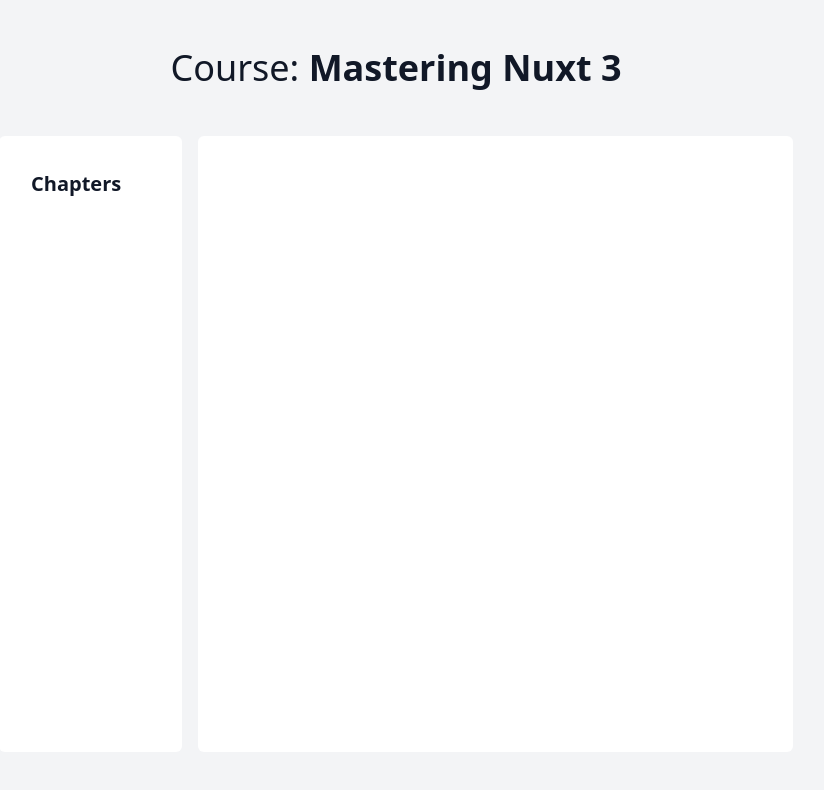
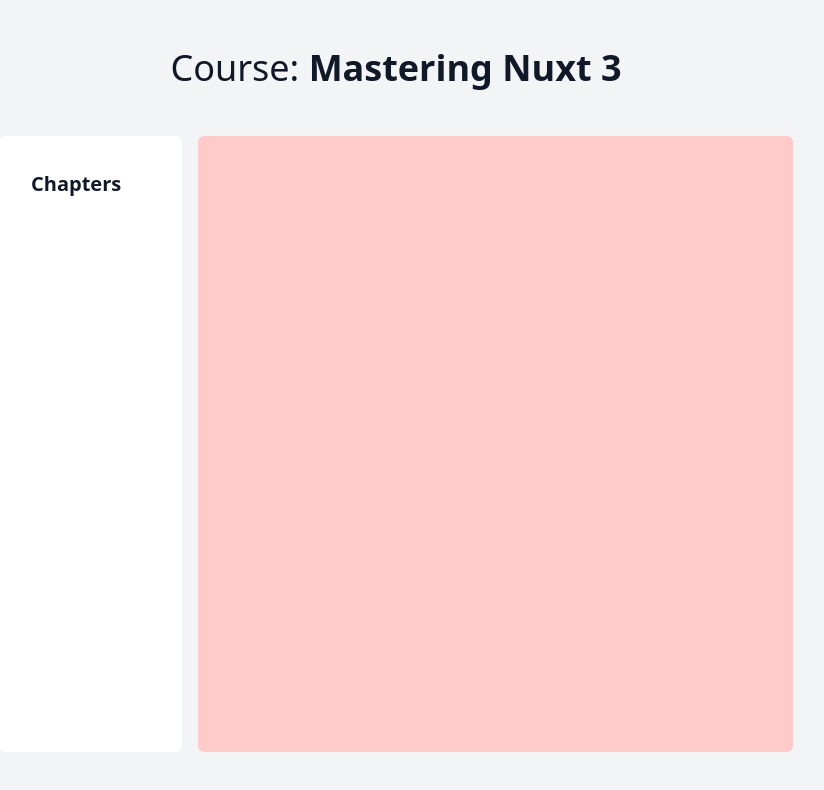
Before and after one commit to akhfih/learn-mastering-nuxt3, a Nuxt app: page /course in a window 1280 px wide. Shown: the top 790 px of the page, without its empty margins (244-1068 px from the left). Built offline with nearby package versions, Linux system fonts and the light colour scheme.

Commit message:
1-4 dynamic routes

```diff
--- a/pages/course.vue
+++ b/pages/course.vue
@@ -19,7 +19,7 @@
         <!-- All the lessons for the course listed here -->
       </div>
 
-      <div class="prose p-12 bg-white rounded-md w-[65ch]">
+      <div class="prose p-12 bg-red-200 rounded-md w-[65ch]">
         <NuxtPage />
       </div>
     </div>
--- /dev/null
+++ b/pages/course/chapter/[chapterSlug]/lesson/[lessonSlug].vue
@@ -0,0 +1,6 @@
+<template>
+  <h2>Lesson</h2>
+  <p>This is a lesson</p>
+  <p>Chapter slug : {{ $route.params.chapterSlug }}</p>
+  <p>Chapter slug : {{ $route.params.lessonSlug }}</p>
+</template>
--- a/pages/course/lesson.vue
+++ /dev/null
@@ -1,4 +0,0 @@
-<template>
-  <h2>Lesson</h2>
-  <p>This is a lesson</p>
-</template>
```
